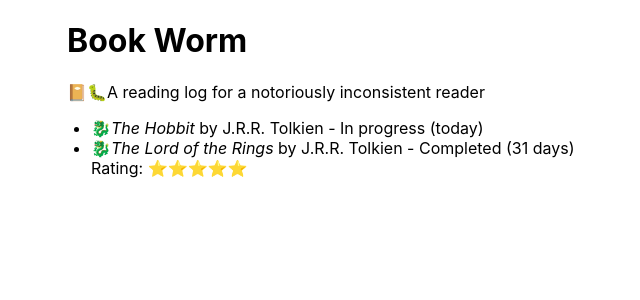
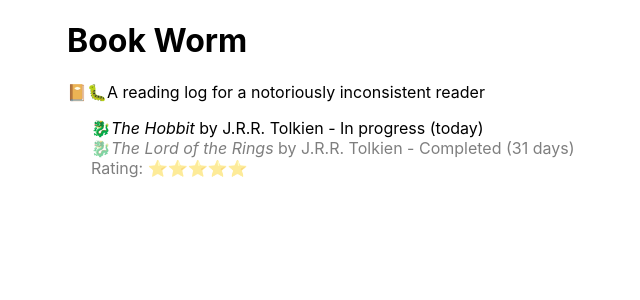
Before and after one commit to SeanMcP/book-worm, a React (Create React App) app: page / in a window 1280 px wide. Shown: the top 300 px of the page, without its empty margins (189-829 px from the left). Built offline with nearby package versions, Linux system fonts and the light colour scheme.

Commit message:
Add emotion
This feels crazy combined with TypeScript;

```diff
--- a/package.json
+++ b/package.json
@@ -3,6 +3,8 @@
   "version": "0.1.0",
   "private": true,
   "dependencies": {
+    "@emotion/core": "^10.0.1",
+    "@emotion/styled": "^10.0.1",
     "@types/jest": "^23.3.10",
     "@types/node": "^10.12.11",
     "@types/react": "^16.7.11",
--- a/src/components/Book.tsx
+++ b/src/components/Book.tsx
@@ -1,9 +1,9 @@
 import React from "react";
-import dayjs from "dayjs";
+import styled from '@emotion/styled';
 
 import GenreIcon from "./GenreIcon";
-import Rating from './Rating';
-import Time from './Time';
+import Rating from "./Rating";
+import Time from "./Time";
 export interface BookInt {
     title: string;
     author: string;
@@ -16,20 +16,30 @@ export interface BookInt {
     haveReadBefore: boolean;
 }
 
+interface StyledLiInt {
+    isComplete: boolean;
+}
+
+const StyledLi = styled.li`
+    display: flex;
+    flex-direction: column;
+    opacity: ${(props: StyledLiInt) => props.isComplete ? 0.5 : 1};
+`;
+
 const Book = (props: BookInt) => {
     const isComplete = props.endDate.length > 0;
     return (
-        <li className={`Book ${isComplete ? 'Book--complete' : ''}`}>
-            <header className="Book__heading">
+        <StyledLi isComplete={isComplete}>
+            <header>
                 <GenreIcon genre={props.genre} />
                 <em>{props.title}</em> by {props.author}
-                {' - '}
+                {" - "}
                 <Time endDate={props.endDate} startDate={props.startDate} />
             </header>
-            <main className="Book__body">
+            <main>
                 {isComplete && <Rating rating={props.rating} />}
             </main>
-        </li>
+        </StyledLi>
     );
 };
 
```
Also changed, not shown: 1 other file (tests, documents, lock files or other folders).
